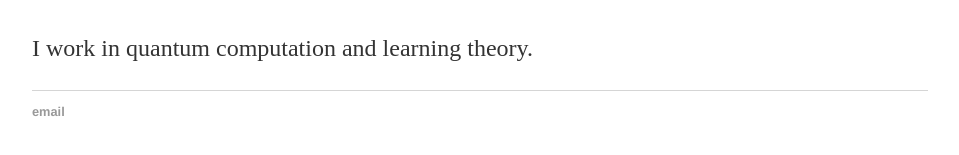
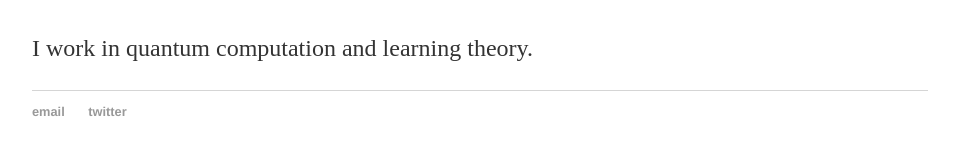
Before and after one commit to andrearocchetto/andrearocchetto.github.io, a Jekyll site: the page built from index.html, in a window 1280 px wide. Shown: the part 261-416 px from the top of the page, without its empty margins (160-1119 px from the left). Built offline with Jekyll 4.4.1, drawn with Linux system fonts in a browser that asks for light colours.

Commit message:
Update default.html

```diff
--- a/_layouts/default.html
+++ b/_layouts/default.html
@@ -21,6 +21,7 @@
 			<footer>
 	    		<ul>
 	        		<li><a href="mailto:andrea.rocchetto@spc.ox.ac.uk">email</a></li>
+				<li><a href="https://twitter.com/a_rocchetto">twitter</a></li>
 				</ul>
 			</footer>
 		</body>
```
